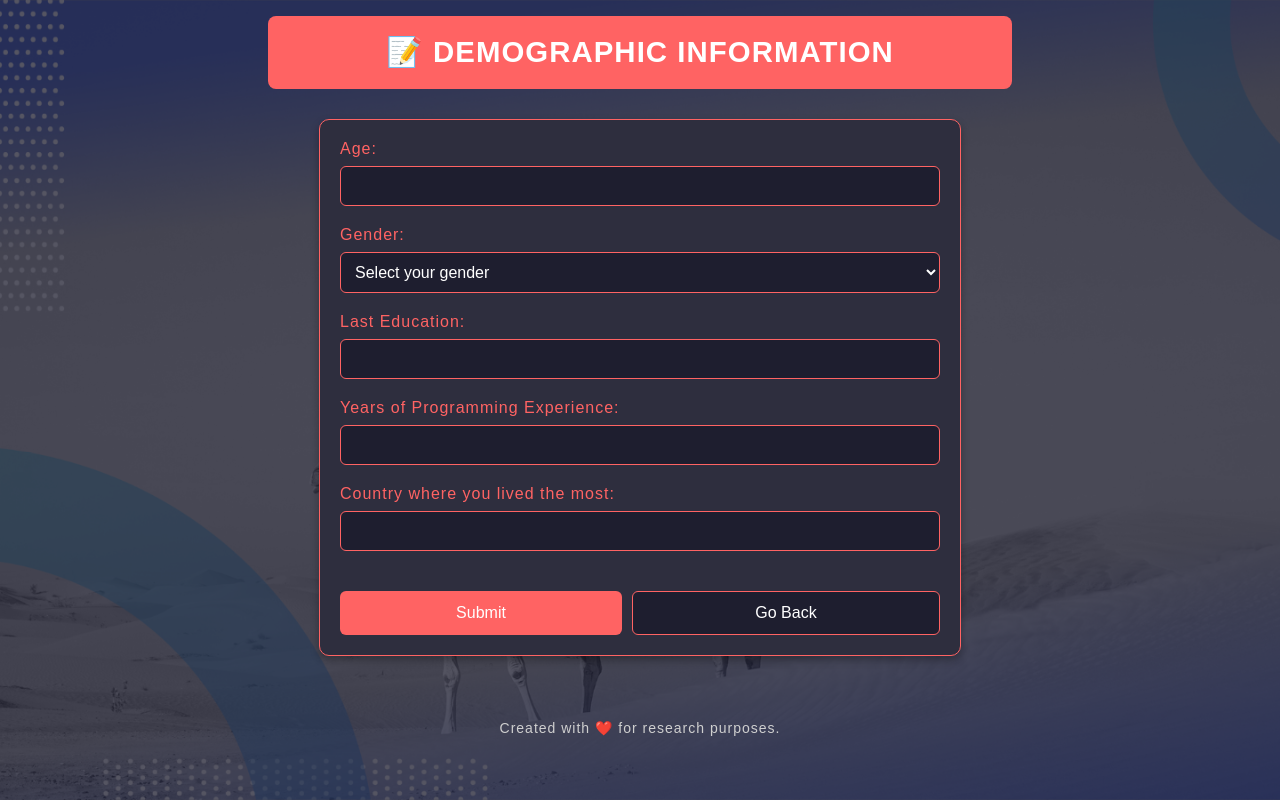
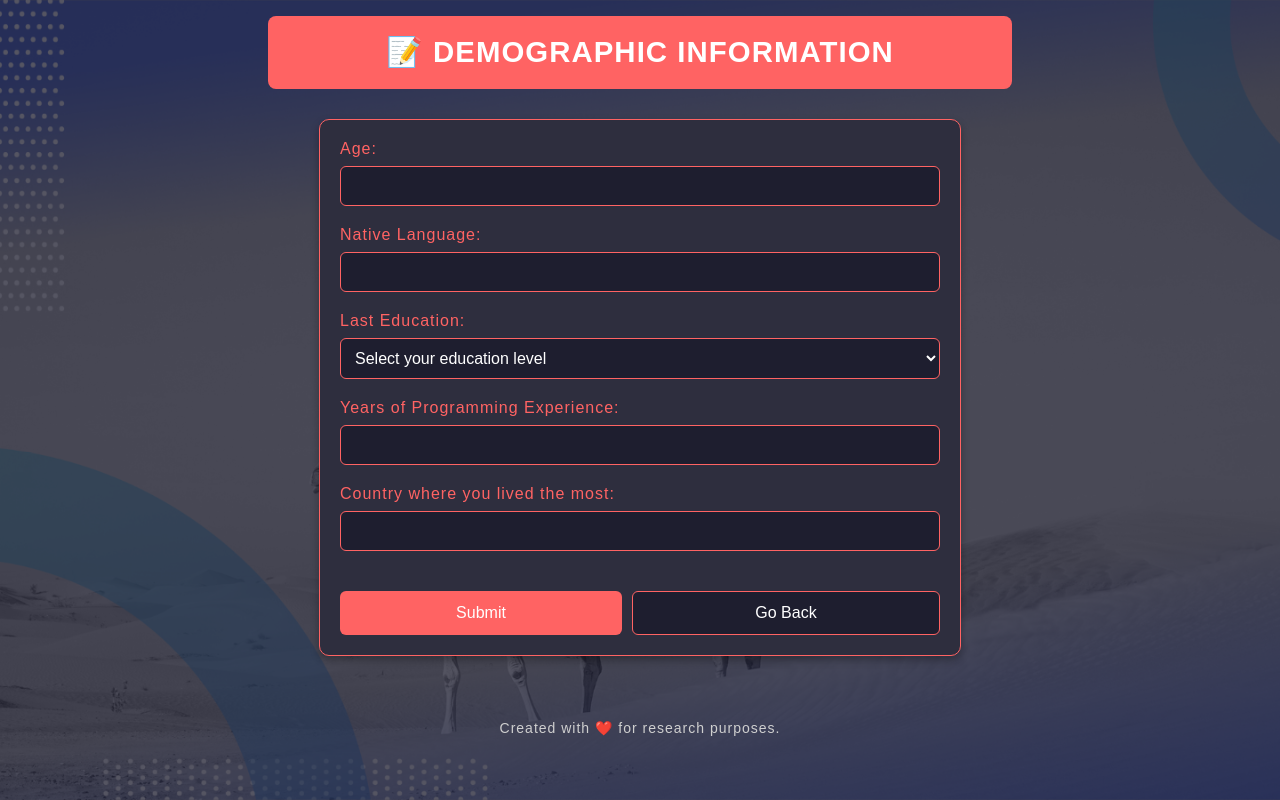
Before and after one commit to poladbachs/Exevalon, a Vue app in the folder experimentation_2_BB/frontend/: page / in a window 1280 px wide. Both pictures are taken after a click on the button "Start the Experiment". Shown: the part 24-824 px from the top of the page. Built offline with nearby package versions, Linux system fonts and the light colour scheme.

Commit message:
input validation added

```diff
--- a/experimentation_2_BB/frontend/src/components/DemographicForm.vue
+++ b/experimentation_2_BB/frontend/src/components/DemographicForm.vue
@@ -1,75 +1,44 @@
 <template>
   <div class="main-container">
-    <!-- Header -->
     <header class="header">
       <h1 class="header-title">📝 Demographic Information</h1>
     </header>
-
-    <!-- Form Section -->
     <section class="form-section">
       <div class="form-card">
         <form @submit.prevent="submitForm">
-          <!-- Age -->
           <label for="age" class="form-label">Age:</label>
           <input type="number" id="age" v-model="age" class="form-input" />
+          <div v-if="errors.age" class="error-message">{{ errors.age }}</div>
 
-          <!-- Gender -->
-          <label for="gender" class="form-label">Gender:</label>
-          <select id="gender" v-model="gender" class="form-select">
-            <option value="" disabled selected>Select your gender</option>
-            <option value="female">Female</option>
-            <option value="male">Male</option>
+          <label for="nativeLanguage" class="form-label">Native Language:</label>
+          <input type="text" id="nativeLanguage" v-model="nativeLanguage" class="form-input" />
+          <div v-if="errors.nativeLanguage" class="error-message">{{ errors.nativeLanguage }}</div>
+
+          <label for="education" class="form-label">Last Education:</label>
+          <select id="education" v-model="education" class="form-select">
+            <option value="" disabled>Select your education level</option>
+            <option value="High School">High School</option>
+            <option value="Bachelor's">Bachelor's</option>
+            <option value="Master's">Master's</option>
+            <option value="PhD">PhD</option>
           </select>
+          <div v-if="errors.education" class="error-message">{{ errors.education }}</div>
 
-          <!-- Last Education -->
-          <label for="education" class="form-label">Last Education:</label>
-          <input
-            type="text"
-            id="education"
-            v-model="education"
-            class="form-input"
-          />
+          <label for="experience" class="form-label">Years of Programming Experience:</label>
+          <input type="number" id="experience" v-model="experience" class="form-input" />
+          <div v-if="errors.experience" class="error-message">{{ errors.experience }}</div>
 
-          <!-- Programming Experience -->
-          <label for="experience" class="form-label">
-            Years of Programming Experience:
-          </label>
-          <input
-            type="number"
-            id="experience"
-            v-model="experience"
-            class="form-input"
-          />
+          <label for="country" class="form-label">Country where you lived the most:</label>
+          <input type="text" id="country" v-model="country" class="form-input" />
+          <div v-if="errors.country" class="error-message">{{ errors.country }}</div>
 
-          <!-- Country -->
-          <label for="country" class="form-label">
-            Country where you lived the most:
-          </label>
-          <input
-            type="text"
-            id="country"
-            v-model="country"
-            class="form-input"
-          />
-
-          <!-- Buttons -->
           <div class="button-container">
-            <button type="submit" class="form-button submit-button">
-              Submit
-            </button>
-            <button
-              type="button"
-              class="form-button go-back-button"
-              @click="goBack"
-            >
-              Go Back
-            </button>
+            <button type="submit" class="form-button submit-button">Submit</button>
+            <button type="button" class="form-button go-back-button" @click="goBack">Go Back</button>
           </div>
         </form>
       </div>
     </section>
-
-    <!-- Footer -->
     <footer class="footer">
       <p>Created with ❤️ for research purposes.</p>
     </footer>
@@ -82,37 +51,43 @@ export default {
   data() {
     return {
       age: null,
-      gender: "",
+      nativeLanguage: "",
       education: "",
       experience: null,
       country: "",
+      errors: {},
     };
   },
   methods: {
+    validateForm() {
+      this.errors = {};
+      if (!this.age || this.age < 1 || this.age > 120) {
+        this.errors.age = "Please enter a valid age between 1 and 120.";
+      }
+      if (!this.nativeLanguage || !isNaN(this.nativeLanguage)) {
+        this.errors.nativeLanguage = "Please enter a valid language (letters only).";
+      }
+      if (!this.education) {
+        this.errors.education = "Please select your education level.";
+      }
+      if (this.experience === null || this.experience < 0 || isNaN(this.experience)) {
+        this.errors.experience = "Please enter valid years of experience (0 or more).";
+      }
+      if (!this.country || !isNaN(this.country)) {
+        this.errors.country = "Please enter a valid country (letters only).";
+      }
+      return Object.keys(this.errors).length === 0;
+    },
     submitForm() {
+      if (!this.validateForm()) return;
       const formData = {
         age: this.age,
-        gender: this.gender,
+        nativeLanguage: this.nativeLanguage,
         education: this.education,
         experience: this.experience,
         country: this.country,
       };
-
-      fetch("http://localhost:3000/api/submit-form", {
-        method: "POST",
-        headers: {
-          "Content-Type": "application/json",
-        },
-        body: JSON.stringify(formData),
-      })
-        .then((response) => response.json())
-        .then((data) => {
-          console.log("Response from server:", data);
-          this.$emit("formSubmitted");
-        })
-        .catch((error) => {
-          console.error("Error communicating with the server:", error);
-        });
+      this.$emit("formSubmitted", formData);
     },
     goBack() {
       this.$emit("back");
@@ -197,7 +172,16 @@ body {
   outline: none;
   border-color: #ff4747;
   box-shadow: 0 0 4px rgba(255, 99, 99, 0.8);
+  background-color: #1e1e2f;
 }
+
+.error-message {
+  color: #ff4747;
+  font-size: 14px;
+  margin-top: -15px;
+  margin-bottom: 10px;
+}
+
 
 .button-container {
   display: flex;
```
